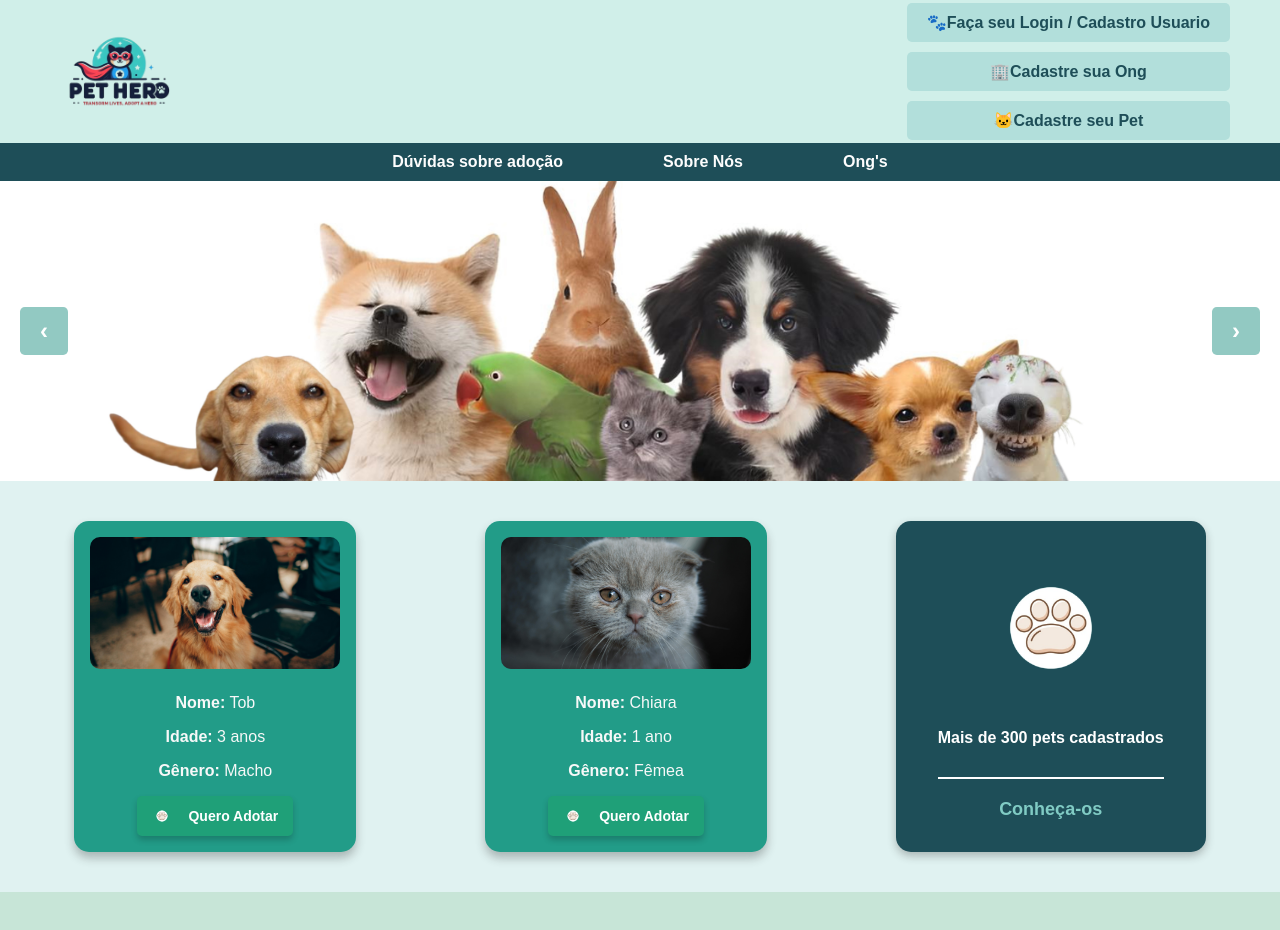
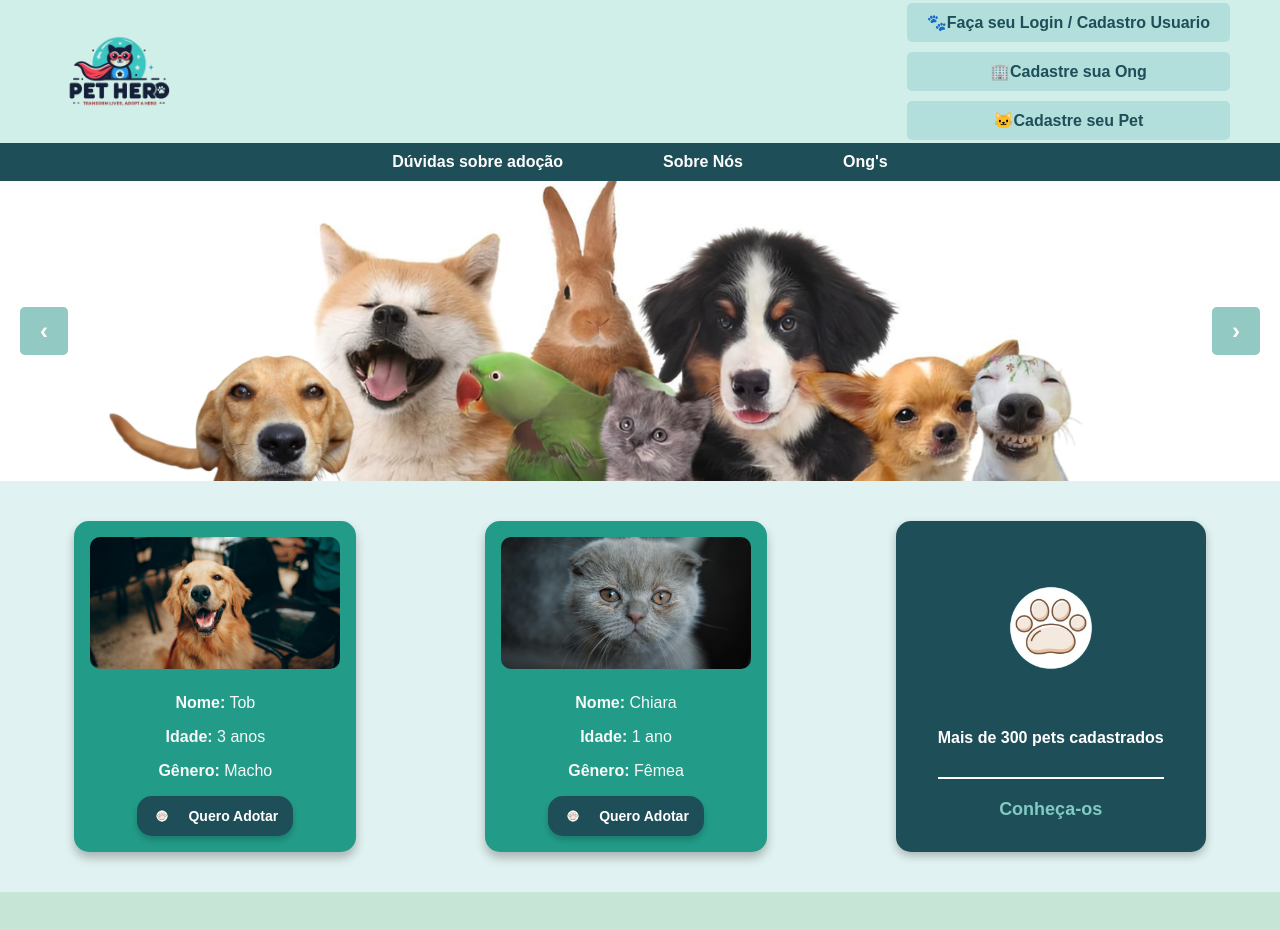
Before and after one commit to 2024-2-NADS2/Projeto10, a React (Create React App) app in the folder src/Frontend/: page / in a window 1280 px wide. Shown: the top 930 px of the page. Built offline with nearby package versions, Linux system fonts and the light colour scheme.

Commit message:
Mais atualizações front

```diff
--- a/src/Frontend/src/components/featuredpets/FeaturedPets.css
+++ b/src/Frontend/src/components/featuredpets/FeaturedPets.css
@@ -49,7 +49,7 @@
     display: flex;
     align-items: center;
     justify-content: center;
-    background-color: #80cbc4;
+    background-color: #1E4E58;
     color: #ffffff;
     text-decoration: none;
     font-size: 14px;
@@ -63,7 +63,7 @@
 }
 
 .adopt-button:hover {
-    background-color: #66b2a4;
+    background-color: #78aaaa;
     transform: translateY(-2px);
 }
 
--- a/src/Frontend/src/pages/listaanimais/ListaAnimais.css
+++ b/src/Frontend/src/pages/listaanimais/ListaAnimais.css
@@ -88,15 +88,15 @@
     background-color: #1fa078;
     color: white;
     padding: 10px 15px;
-    border-radius: 5px;
+    border-radius: 15px;
     font-size: 14px;
     font-weight: bold;
     cursor: pointer;
     transition: background-color 0.3s;
 }
 
-.adopt-button:hover {
-    background-color: #178f68;
+.adopt-button {
+    background-color: #1E4E58;
 }
 
 .paw-icon-button {
--- a/src/Frontend/src/pages/logincadastro/LoginCadastro.js
+++ b/src/Frontend/src/pages/logincadastro/LoginCadastro.js
@@ -17,7 +17,7 @@ const LoginCadastro = () => {
       const response = await api.post("usuarios/login", { email, senha });
 
       if (response.data.success) {
-        // Se login for bem-sucedido, armazenar o token no localStorage
+        // se login for bem-sucedido, armazenar o token no localStorage
         const token = response.data.token;
         localStorage.setItem("authToken", token);
 
@@ -82,7 +82,7 @@ const LoginCadastro = () => {
           <p>Junte-se a nós e ajude a transformar a vida de um bichinho! Cada adoção é uma nova chance.</p>
           <button
             className="register-button"
-            onClick={() => navigate("/crie-sua-conta")}  // Redireciona para a tela de cadastro
+            onClick={() => navigate("/crie-sua-conta")}  // redireciona para a tela de cadastro
           >
             Criar minha conta
           </button>
```
